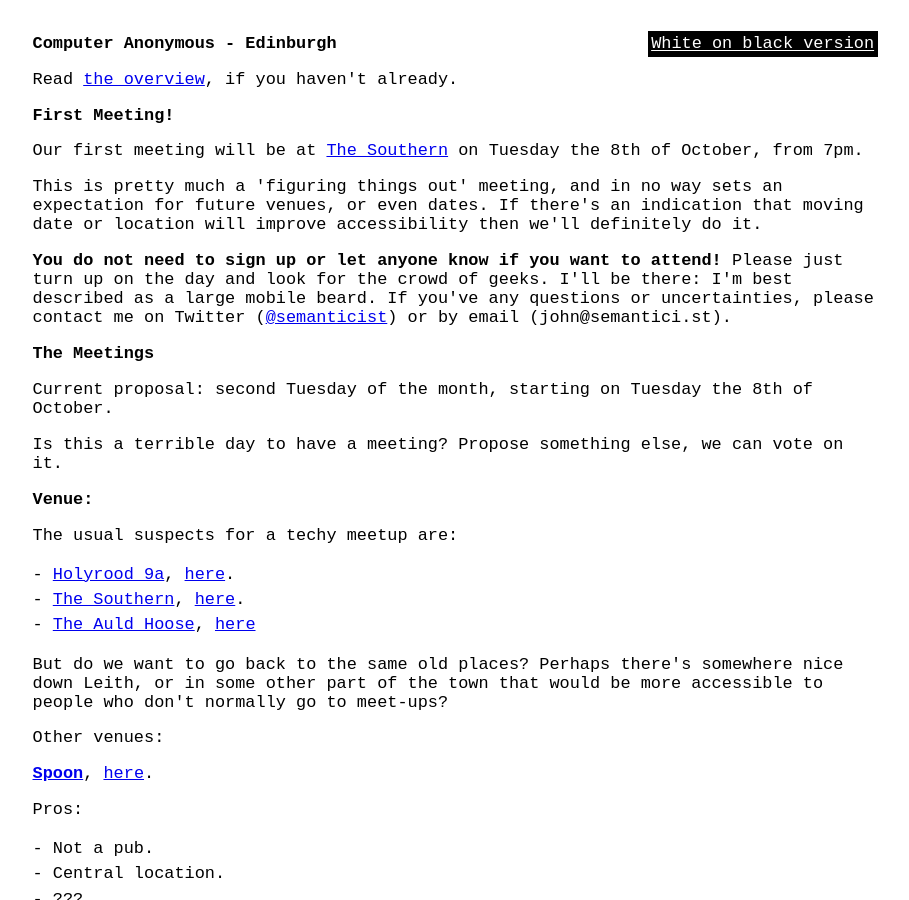
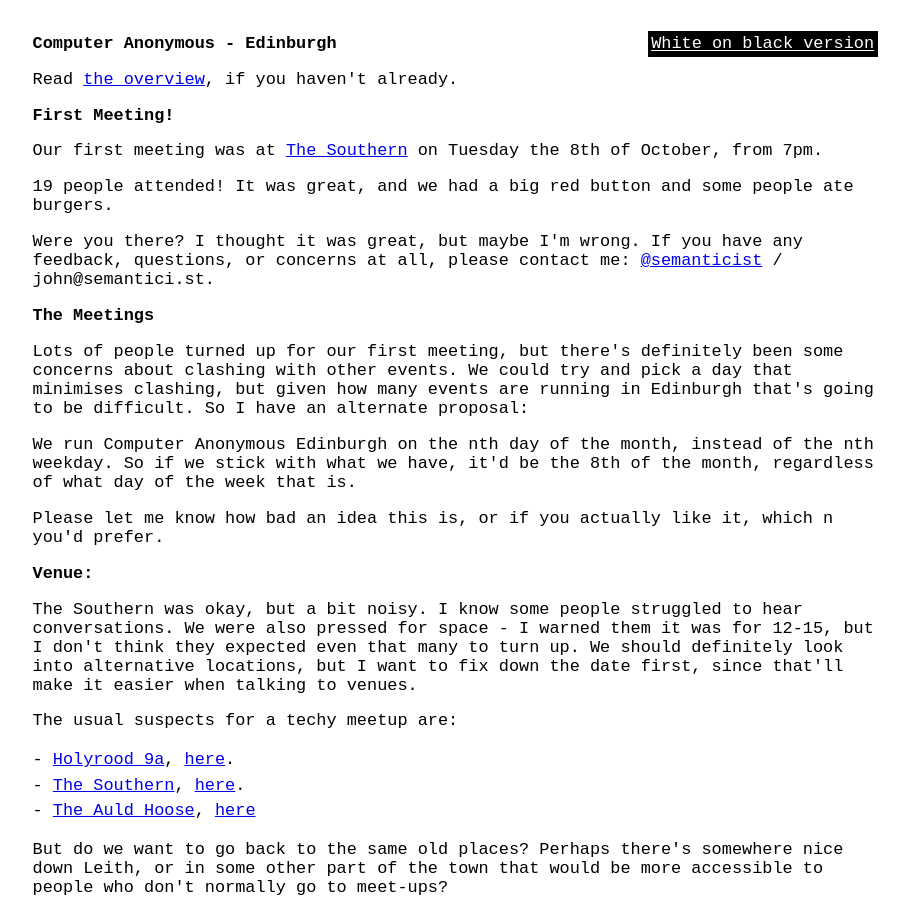
Before and after one commit to computeranonymous/computer, a Jekyll site: the page built from uk_edinburgh.html, in a window 1280 px wide and 900 px high. Shown: the whole window, without its empty margins (185-1094 px from the left). Built offline with Jekyll 4.4.1, drawn with Linux system fonts in a browser that asks for light colours.

Commit message:
Update based on first meeting experiences.

```diff
--- a/uk_edinburgh.html
+++ b/uk_edinburgh.html
@@ -8,19 +8,23 @@
 
       <h2>First Meeting!</h2>
 
-      <p>Our first meeting will be at <a href="http://www.thesouthern.co.uk">The Southern</a> on Tuesday the 8th of October, from 7pm.</p>
+      <p>Our first meeting was at <a href="http://www.thesouthern.co.uk">The Southern</a> on Tuesday the 8th of October, from 7pm.</p>
 
-      <p>This is pretty much a 'figuring things out' meeting, and in no way sets an expectation for future venues, or even dates. If there's an indication that moving date or location will improve accessibility then we'll definitely do it.</p>
+      <p>19 people attended! It was great, and we had a big red button and some people ate burgers.</p>
 
-      <p><strong>You do not need to sign up or let anyone know if you want to attend!</strong> Please just turn up on the day and look for the crowd of geeks. I'll be there: I'm best described as a large mobile beard. If you've any questions or uncertainties, please contact me on Twitter (<a href="https://twitter.com/semanticist">@semanticist</a>) or by email (john@semantici.st).</p>
+      <p>Were you there? I thought it was great, but maybe I'm wrong. If you have any feedback, questions, or concerns at all, please contact me: <a href="https://twitter.com/semanticist">@semanticist</a> / john@semantici.st.</p>
 
       <h2>The Meetings</h2>
 
-      <p>Current proposal: second Tuesday of the month, starting on Tuesday the 8th of October.</p>
+      <p>Lots of people turned up for our first meeting, but there's definitely been some concerns about clashing with other events. We could try and pick a day that minimises clashing, but given how many events are running in Edinburgh that's going to be difficult. So I have an alternate proposal:</p>
 
-      <p>Is this a terrible day to have a meeting? Propose something else, we can vote on it.</p>
+      <p>We run Computer Anonymous Edinburgh on the nth day of the month, instead of the nth weekday. So if we stick with what we have, it'd be the 8th of the month, regardless of what day of the week that is.</p>
+
+      <p>Please let me know how bad an idea this is, or if you actually like it, which n you'd prefer.</p>
 
       <h3>Venue:</h3>
+
+      <p>The Southern was okay, but a bit noisy. I know some people struggled to hear conversations. We were also pressed for space - I warned them it was for 12-15, but I don't think they expected even that many to turn up. We should definitely look into alternative locations, but I want to fix down the date first, since that'll make it easier when talking to venues.</p>
 
       <p>The usual suspects for a techy meetup are:</p>
       <ul>
```
